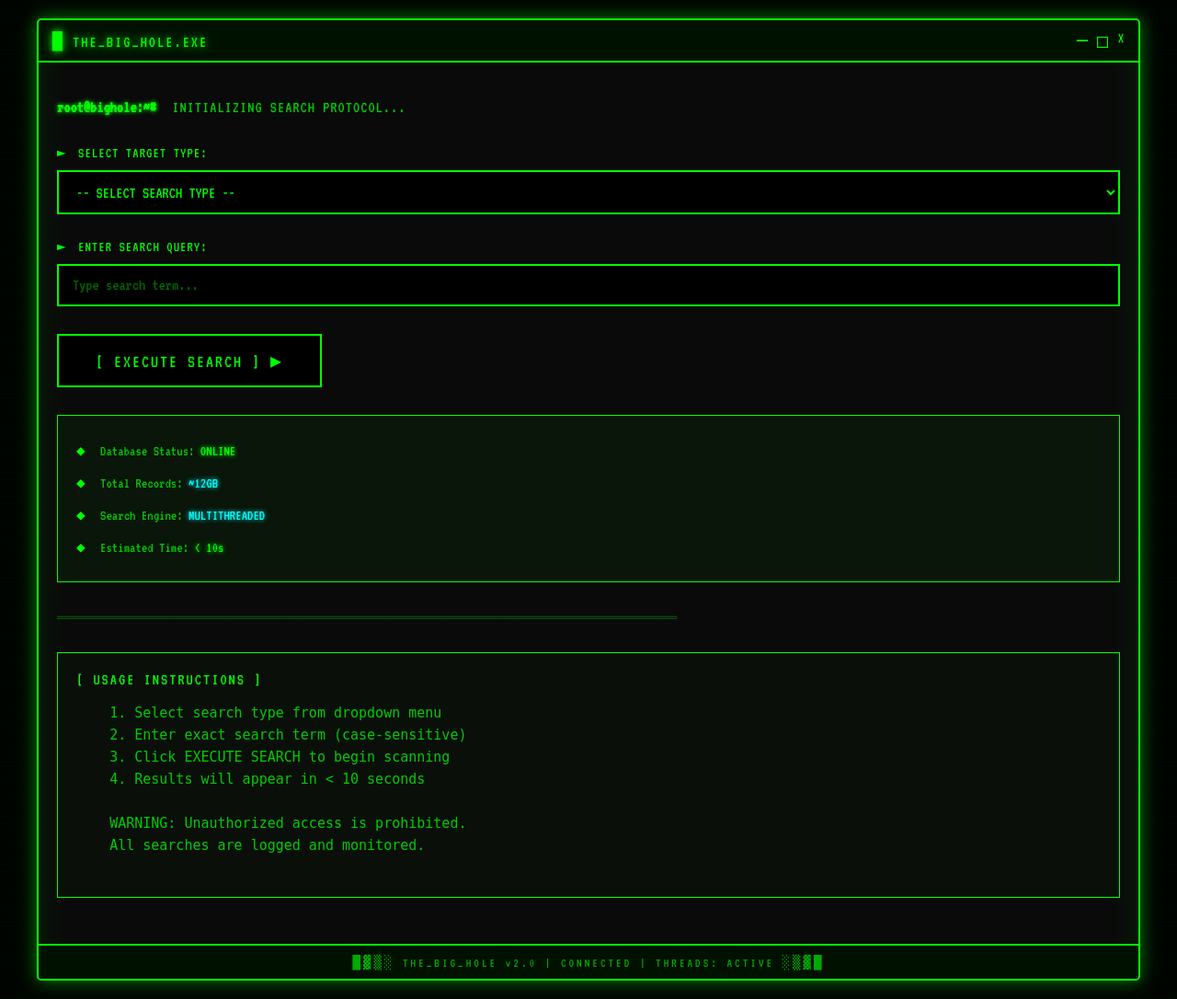
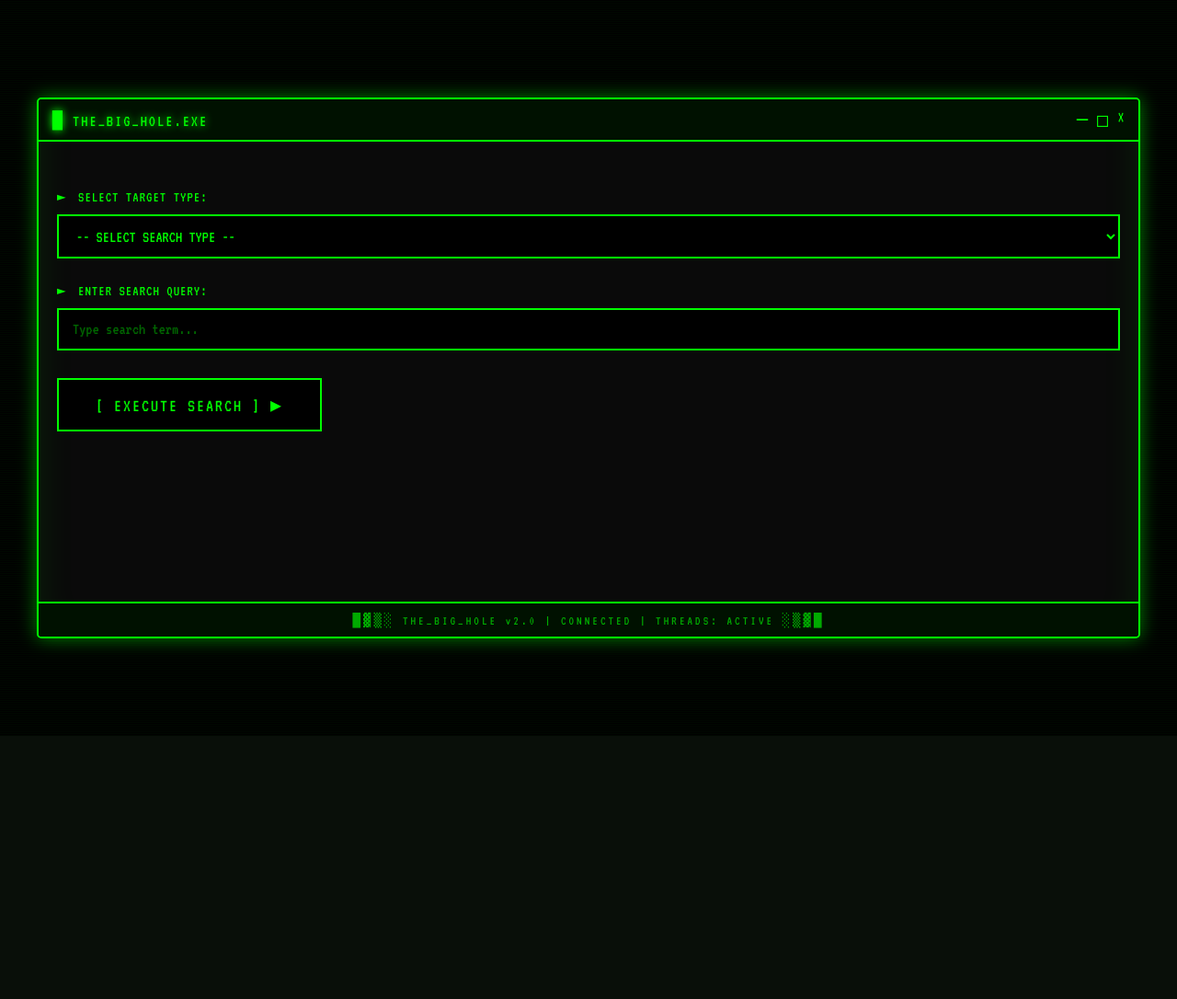
Before and after one commit to zoroxide/tbh, a FastAPI app: page / in a window 1280 px wide. Shown: the whole page at 92% size. After the commit the page ends 799 px from the top, so only its background shows below. Run offline with FastAPI, Linux system fonts and the light colour scheme.

Commit message:
Remove terminal prompts and usage instructions from index.html for a cleaner UI

```diff
--- a/templates/index.html
+++ b/templates/index.html
@@ -2,11 +2,6 @@
 
 {% block content %}
 <div class="search-section">
-    <div class="terminal-prompt">
-        <span class="prompt-symbol">root@bighole:~#</span>
-        <span class="prompt-text">INITIALIZING SEARCH PROTOCOL...</span>
-    </div>
-
     {% if error %}
     <div class="error-message">
         <span class="error-icon">[ ! ]</span> ERROR: {{ error }}
@@ -143,7 +138,7 @@
         });
     </script>
 
-    <div class="info-box">
+    <!-- <div class="info-box">
         <div class="info-line">
             <span class="info-icon">◆</span> Database Status: <span class="text-success">ONLINE</span>
         </div>
@@ -156,14 +151,14 @@
         <div class="info-line">
             <span class="info-icon">◆</span> Estimated Time: <span class="text-success">&lt; 10s</span>
         </div>
-    </div>
+    </div> -->
 </div>
 
-<div class="terminal-separator">
+<!-- <div class="terminal-separator">
     ════════════════════════════════════════════════════════════════════════════════
-</div>
+</div> -->
 
-<div class="usage-guide">
+<!-- <div class="usage-guide">
     <div class="guide-title">[ USAGE INSTRUCTIONS ]</div>
     <pre class="guide-content">
     1. Select search type from dropdown menu
@@ -174,5 +169,5 @@
     WARNING: Unauthorized access is prohibited.
     All searches are logged and monitored.
     </pre>
-</div>
+</div> -->
 {% endblock %}
```
